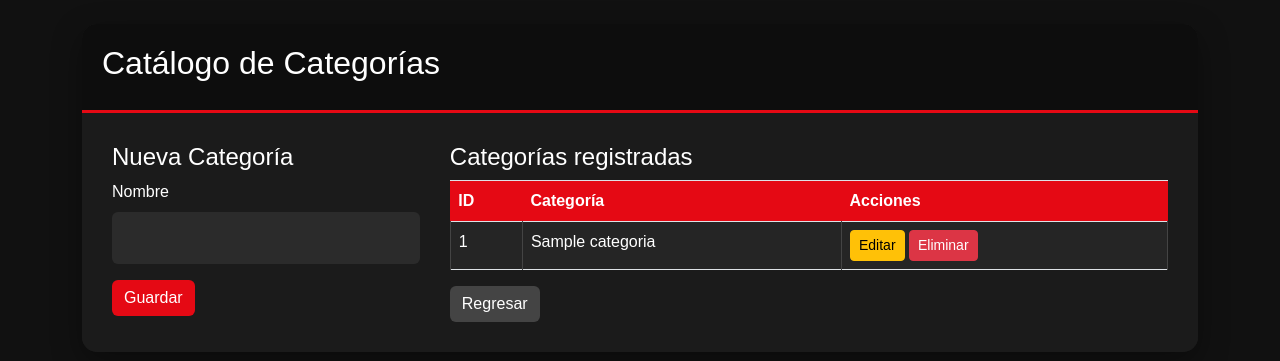
After one commit to davidpnms24-a11y/david, a Flask app: template templates/categorias.html in a window 1280 px wide. The commit adds this page. Shown: the top 361 px of the page. Run offline with Flask 3, Linux system fonts and the light colour scheme; the template is opened without the code that fills it: most values are stand-ins (such as "Sample title", 1, 10 or a date in 2020); some libraries are stand-ins or nearby versions.

Commit message:
Agrega generos y categorias y configura conexion

```diff
--- a/app.py
+++ b/app.py
@@ -3,20 +3,16 @@ from flask_mysqldb import MySQL
 import hashlib
 from datetime import datetime, timedelta
 import uuid
+import os
 
 app = Flask(__name__)
 app.secret_key = 'tiburones'
 
-##app.config['MYSQL_HOST'] = 'sql5.freesqldatabase.com'
-##app.config['MYSQL_USER'] = 'sql5833321'
-##app.config['MYSQL_PASSWORD'] = 'ICkMjZYVr1'
-##app.config['MYSQL_DB'] = 'sql5833321'
-##app.config['MYSQL_PORT'] = 3306
-
-app.config['MYSQL_HOST'] = 'localhost'
-app.config['MYSQL_USER'] = 'root'
-app.config['MYSQL_PASSWORD'] = ''
-app.config['MYSQL_DB'] = 'cineplus1'
+app.config['MYSQL_HOST'] = os.getenv('MYSQL_HOST', 'localhost')
+app.config['MYSQL_USER'] = os.getenv('MYSQL_USER', 'root')
+app.config['MYSQL_PASSWORD'] = os.getenv('MYSQL_PASSWORD', '')
+app.config['MYSQL_DB'] = os.getenv('MYSQL_DB', 'cineplus1')
+app.config['MYSQL_PORT'] = int(os.getenv('MYSQL_PORT', 3306))
 
 mysql = MySQL(app)
 
@@ -215,6 +211,7 @@ def salir():
 
     session.pop('loggedin', None)
     session.pop('usuario', None)
+    session.pop('token', None)
 
     return redirect(url_for('login'))
 
@@ -487,5 +484,180 @@ def ActualizarConfiguracion():
 
     return redirect('/configuracion')
 
+@app.route('/generos')
+def generos():
+    if not VerificarToken():
+        session.clear()
+        return redirect(url_for('login'))
+
+    cursor = mysql.connection.cursor()
+    cursor.execute("SELECT * FROM genero")
+    generos = cursor.fetchall()
+    cursor.close()
+
+    return render_template('generos.html', generos=generos)
+
+
+@app.route('/guardar_genero', methods=['POST'])
+def guardar_genero():
+    if not VerificarToken():
+        session.clear()
+        return redirect(url_for('login'))
+
+    nombre = request.form['nombre']
+
+    cursor = mysql.connection.cursor()
+    cursor.execute(
+        "INSERT INTO genero (nombre) VALUES (%s)",
+        (nombre,)
+    )
+    mysql.connection.commit()
+    cursor.close()
+
+    return redirect(url_for('generos'))
+
+
+@app.route('/EditarGenero/<int:id>')
+def editar_genero(id):
+    if not VerificarToken():
+        session.clear()
+        return redirect(url_for('login'))
+
+    cursor = mysql.connection.cursor()
+    cursor.execute(
+        "SELECT * FROM genero WHERE id = %s",
+        (id,)
+    )
+    genero = cursor.fetchone()
+    cursor.close()
+
+    return render_template('EditarGenero.html', genero=genero)
+
+
+@app.route('/ActualizarGenero', methods=['POST'])
+def actualizar_genero():
+    if not VerificarToken():
+        session.clear()
+        return redirect(url_for('login'))
+
+    id = request.form['id']
+    nombre = request.form['nombre']
+
+    cursor = mysql.connection.cursor()
+    cursor.execute(
+        "UPDATE genero SET nombre = %s WHERE id = %s",
+        (nombre, id)
+    )
+    mysql.connection.commit()
+    cursor.close()
+
+    return redirect(url_for('generos'))
+
+
+@app.route('/EliminarGenero/<int:id>')
+def eliminar_genero(id):
+    if not VerificarToken():
+        session.clear()
+        return redirect(url_for('login'))
+
+    cursor = mysql.connection.cursor()
+    cursor.execute(
+        "DELETE FROM genero WHERE id = %s",
+        (id,)
+    )
+    mysql.connection.commit()
+    cursor.close()
+
+    return redirect(url_for('generos'))
+
+@app.route('/categorias')
+def categorias():
+    if not VerificarToken():
+        session.clear()
+        return redirect(url_for('login'))
+
+    cursor = mysql.connection.cursor()
+    cursor.execute("SELECT * FROM categoria")
+    categorias = cursor.fetchall()
+    cursor.close()
+
+    return render_template('categorias.html', categorias=categorias)
+
+
+@app.route('/guardar_categoria', methods=['POST'])
+def guardar_categoria():
+    if not VerificarToken():
+        session.clear()
+        return redirect(url_for('login'))
+
+    nombre = request.form['nombre']
+
+    cursor = mysql.connection.cursor()
+    cursor.execute(
+        "INSERT INTO categoria (nombre) VALUES (%s)",
+        (nombre,)
+    )
+    mysql.connection.commit()
+    cursor.close()
+
+    return redirect(url_for('categorias'))
+
+
+@app.route('/EditarCategoria/<int:id>')
+def editar_categoria(id):
+    if not VerificarToken():
+        session.clear()
+        return redirect(url_for('login'))
+
+    cursor = mysql.connection.cursor()
+    cursor.execute(
+        "SELECT * FROM categoria WHERE id = %s",
+        (id,)
+    )
+    categoria = cursor.fetchone()
+    cursor.close()
+
+    return render_template(
+        'EditarCategoria.html',
+        categoria=categoria
+    )
+
+
+@app.route('/ActualizarCategoria', methods=['POST'])
+def actualizar_categoria():
+    if not VerificarToken():
+        session.clear()
+        return redirect(url_for('login'))
+
+    id = request.form['id']
+    nombre = request.form['nombre']
+
+    cursor = mysql.connection.cursor()
+    cursor.execute(
+        "UPDATE categoria SET nombre = %s WHERE id = %s",
+        (nombre, id)
+    )
+    mysql.connection.commit()
+    cursor.close()
+
+    return redirect(url_for('categorias'))
+
+
+@app.route('/EliminarCategoria/<int:id>')
+def eliminar_categoria(id):
+    if not VerificarToken():
+        session.clear()
+        return redirect(url_for('login'))
+
+    cursor = mysql.connection.cursor()
+    cursor.execute(
+        "DELETE FROM categoria WHERE id = %s",
+        (id,)
+    )
+    mysql.connection.commit()
+    cursor.close()
+
+    return redirect(url_for('categorias'))
+
 if __name__ == '__main__':
     app.run(debug=True)
--- /dev/null
+++ b/templates/categorias.html
@@ -0,0 +1,126 @@
+<!DOCTYPE html>
+<html lang="es">
+<head>
+    <meta charset="UTF-8">
+    <meta name="viewport" content="width=device-width, initial-scale=1.0">
+    <title>Categorías</title>
+    <link href="https://cdn.jsdelivr.net/npm/bootstrap@5.3.8/dist/css/bootstrap.min.css" rel="stylesheet">
+    <link rel="stylesheet" href="{{ url_for('static', filename='css/styles.css') }}">
+</head>
+<body>
+
+<div class="container mt-4">
+    <div class="page-card">
+
+        <div class="page-header">
+            <h2>Catálogo de Categorías</h2>
+        </div>
+
+        <div class="page-body">
+
+            <div class="row-crud">
+
+                <div class="left-panel">
+                    <div class="crud-form">
+
+                        <h4 class="crud-title">Nueva Categoría</h4>
+
+                        <form action="/guardar_categoria" method="POST">
+
+                            <div class="mb-3">
+                                <label class="form-label">Nombre</label>
+
+                                <input
+                                    type="text"
+                                    name="nombre"
+                                    class="form-control"
+                                    required>
+                            </div>
+
+                            <button
+                                type="submit"
+                                class="btn btn-primary-custom">
+                                Guardar
+                            </button>
+
+                        </form>
+
+                    </div>
+                </div>
+
+                <div class="right-panel">
+                    <div class="crud-table">
+
+                        <h4 class="crud-title">Categorías registradas</h4>
+
+                        <div class="table-responsive">
+
+                            <table class="table table-hover table-bordered">
+
+                                <thead>
+                                    <tr>
+                                        <th>ID</th>
+                                        <th>Categoría</th>
+                                        <th>Acciones</th>
+                                    </tr>
+                                </thead>
+
+                                <tbody>
+
+                                {% for categoria in categorias %}
+
+                                    <tr>
+
+                                        <td>
+                                            {{ categoria[0] }}
+                                        </td>
+
+                                        <td>
+                                            {{ categoria[1] }}
+                                        </td>
+
+                                        <td>
+
+                                            <a
+                                                href="/EditarCategoria/{{ categoria[0] }}"
+                                                class="btn btn-warning btn-sm">
+                                                Editar
+                                            </a>
+
+                                            <a
+                                                href="/EliminarCategoria/{{ categoria[0] }}"
+                                                class="btn btn-danger btn-sm"
+                                                onclick="return confirm('¿Deseas eliminar esta categoría?')">
+                                                Eliminar
+                                            </a>
+
+                                        </td>
+
+                                    </tr>
+
+                                {% endfor %}
+
+                                </tbody>
+
+                            </table>
+
+                        </div>
+
+                        <a
+                            href="/dashboard"
+                            class="btn btn-secondary-custom">
+                            Regresar
+                        </a>
+
+                    </div>
+                </div>
+
+            </div>
+
+        </div>
+
+    </div>
+</div>
+
+</body>
+</html>
```
Also changed, not shown: templates/EditarCategoria.html (added, +37 -0 lines), templates/EditarGenero.html (added, +42 -0 lines), templates/dashboard.html (+29 -13 lines), templates/generos.html (added, +82 -0 lines).
